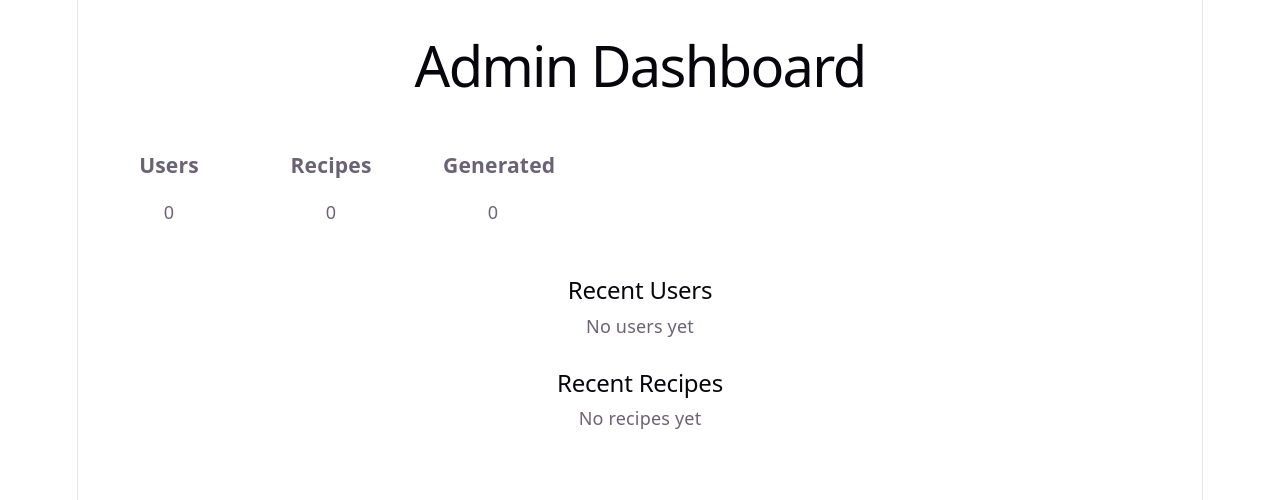
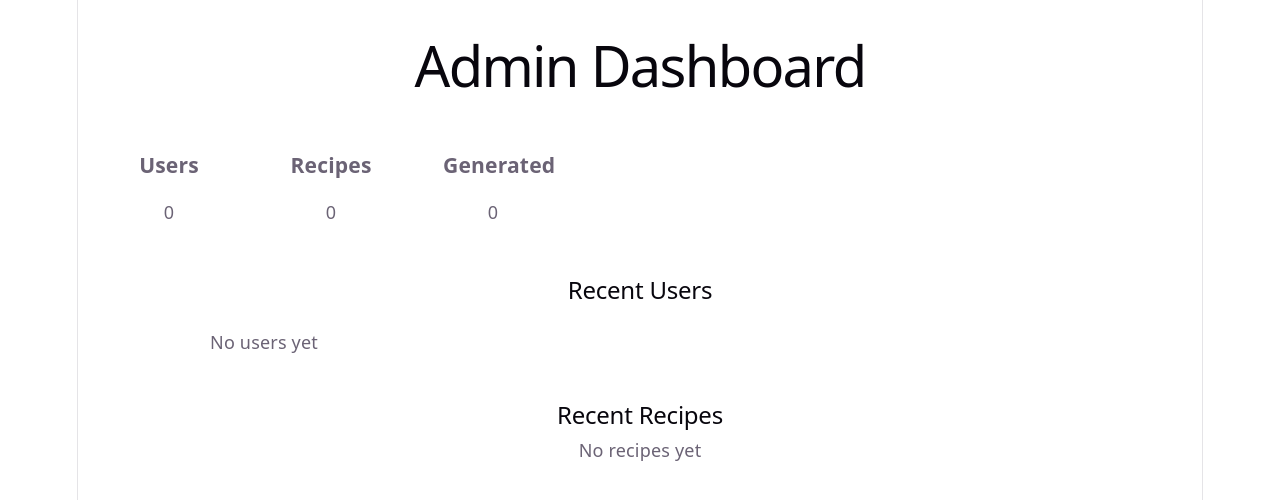
Before and after one commit to smurf756d/project_Web2, a React app in the folder frontend/: page / in a window 1280 px wide. Shown: the top 500 px of the page. Built offline with nearby package versions, Linux system fonts and the light colour scheme; the HTML template or start-up script is replaced by a standard one.

Commit message:
add recent users panel

```diff
--- a/frontend/src/pages/AdminDashboard.jsx
+++ b/frontend/src/pages/AdminDashboard.jsx
@@ -20,10 +20,12 @@ function AdminDashboard() {
         </div>
       </div>
 
-      <div style={{ marginTop: "30px" }}>
-        <h2>Recent Users</h2>
-        <p>No users yet</p>
-      </div>
+     <div style={{ marginTop: "30px" }}>
+  <h2>Recent Users</h2>
+  <div style={{ border: "1px solid white", padding: "15px", width: "300px" }}>
+    <p>No users yet</p>
+  </div>
+</div>
 
       <div style={{ marginTop: "30px" }}>
         <h2>Recent Recipes</h2>
```
